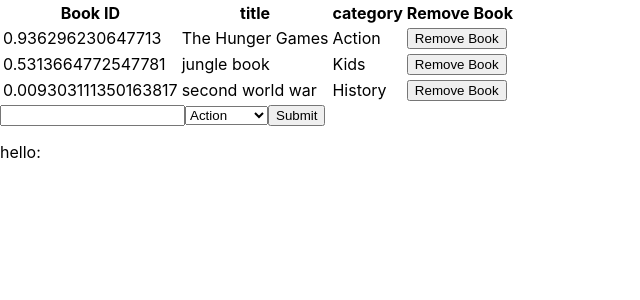
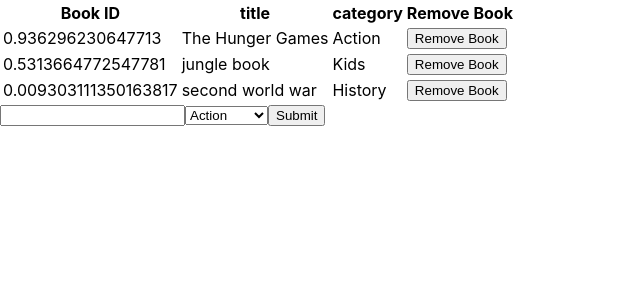
Before and after one commit to Div685/React-BookStore, a React (Create React App) app: page / in a window 1280 px wide. Shown: the top 300 px of the page, without its empty margins (0-640 px from the left). Built offline with nearby package versions, Linux system fonts and the light colour scheme.

Commit message:
remove p tag
- used it for the testing purposes.

```diff
--- a/src/containers/BooksForm.js
+++ b/src/containers/BooksForm.js
@@ -49,10 +49,6 @@ const BooksForm = (props) => {
       </select>
 
       <button type="submit" onClick={handleSubmit}>Submit</button>
-      <p>
-        hello:
-        {title}
-      </p>
     </form>
   );
 };
```
